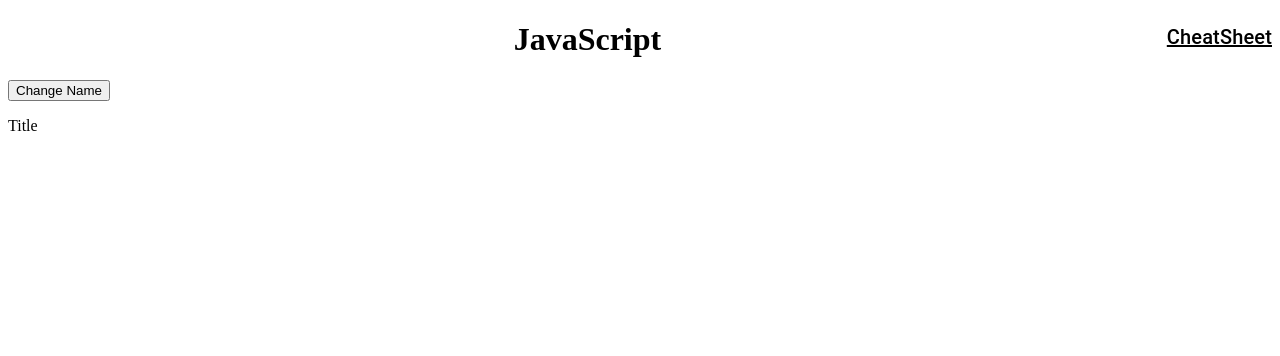
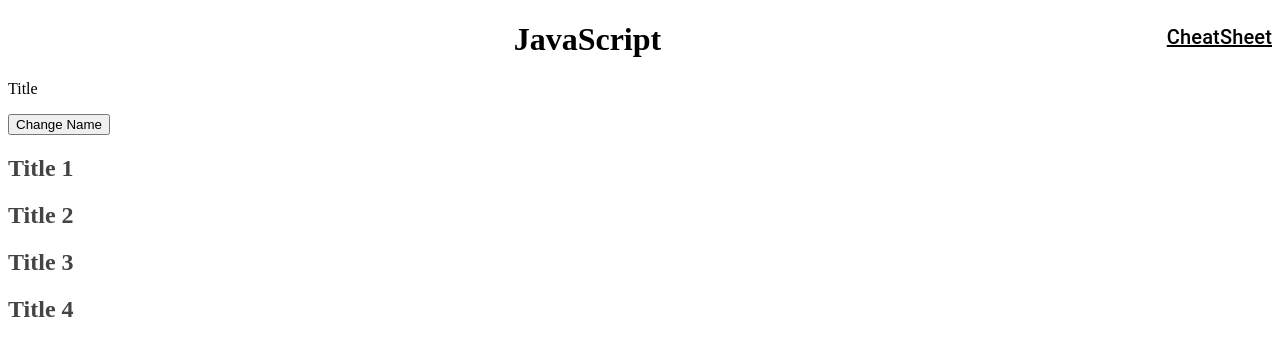
Before and after one commit to Salvador318Alvarez/CheatSheet, a React (Vite) app: page /JavaScript in a window 1280 px wide. Shown: the top 356 px of the page. Built offline with nearby package versions, Linux system fonts and the light colour scheme.

Commit message:
react practice

```diff
--- a/src/JavaScript/JavaScript.tsx
+++ b/src/JavaScript/JavaScript.tsx
@@ -2,6 +2,12 @@
 
 const JavaScript = () => {
     const [title, setTitle] = useState('Title');
+    const [events, setEvents] = useState([
+        {title:'Title 1', id:1 },
+        {title:'Title 2', id:2 },
+        {title:'Title 3', id:3 },
+        {title:'Title 4', id:4 },
+    ])
 
     const handleClick = () => {
         if (title == "Title"){
@@ -14,9 +20,14 @@
     }
     return (
     <>
-    <h1>JavaScript</h1>
-    <button onClick={handleClick}>Change Name</button>
-    <p>{title}</p>
+        <h1>JavaScript</h1>
+        <p>{title}</p>
+        <button onClick={handleClick}>Change Name</button>
+        {events.map((event) => (
+            <section key={event.id}>
+                <h2>{event.title}</h2>
+            </section>
+        ))}
     </> );
 }
 
```
